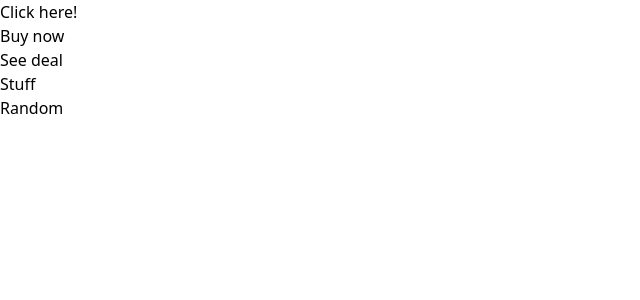
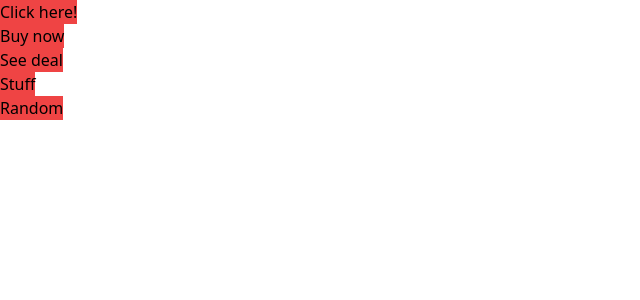
Before and after one commit to Chana023/react-tutorial, a React (Create React App) app in the folder comps/: page / in a window 1280 px wide. Shown: the top 300 px of the page, without its empty margins (0-640 px from the left). Built offline with nearby package versions, Linux system fonts and the light colour scheme.

Commit message:
Completed tailwind intro and changed buttons to red

```diff
--- a/comps/postcss.config.js
+++ b/comps/postcss.config.js
@@ -1,5 +1,4 @@
 module.exports = {
-  content: ["./src/**/*.{html,js}"],
   plugins: {
     tailwindcss: {},
     autoprefixer: {},
--- a/comps/src/App.js
+++ b/comps/src/App.js
@@ -3,7 +3,7 @@ import Button from "./Button";
 function App() {
     return <div>
         <div>
-            <Button success primary>Click here!</Button>
+            <Button primary>Click here!</Button>
         </div>
         <div>
             <Button>Buy now</Button>
--- a/comps/src/Button.js
+++ b/comps/src/Button.js
@@ -1,4 +1,4 @@
-import { propTypes } from "prop-types";
+import { PropTypes } from "prop-types";
 
 function Button({
     children,
@@ -12,9 +12,7 @@ function Button({
 
 
  }) {
-
-
-    return <button>{children}</button>;
+    return <button className="bg-red-500">{children}</button>;
 }
 
 Button.propTypes = {
--- a/comps/tailwind.config.js
+++ b/comps/tailwind.config.js
@@ -1,6 +1,6 @@
 /** @type {import('tailwindcss').Config} */
 module.exports = {
-  content: [],
+  content: ["./src/**/*.{html,js}"],
   theme: {
     extend: {},
   },
```
